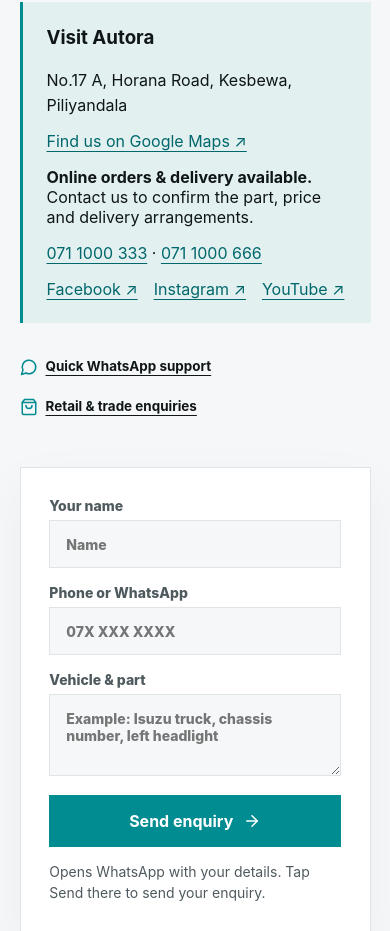
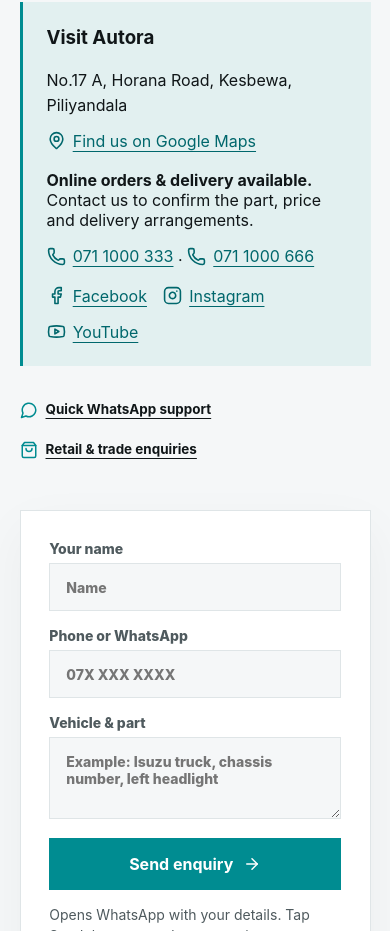
Before and after one commit to nudara2000/autora_website, a React (Vite) app: page / in a window 390 px wide. Shown: the part 7977-8908 px from the top of the page. Built offline with nearby package versions, Linux system fonts and the light colour scheme.

Commit message:
Add matching map phone and social icons to contact links

```diff
--- a/src/components/Contact.jsx
+++ b/src/components/Contact.jsx
@@ -1,4 +1,7 @@
-import { ArrowRight, MessageCircle, ShoppingBag } from "lucide-react";
+import { ArrowRight, MessageCircle, ShoppingBag, MapPin, Phone, Facebook, Instagram, Youtube } from "lucide-react";
+
+const linkStyle = { display: "inline-flex", alignItems: "center", gap: "0.45rem" };
+const iconStyle = { flexShrink: 0 };
 
 // Sri Lankan number 0711000333 in international format.
 const whatsappNumber = "94711000333";
@@ -32,13 +35,13 @@
         <div className="visit-details">
           <h3>Visit Autora</h3>
           <address>No.17 A, Horana Road, Kesbewa, Piliyandala</address>
-          <a href="https://www.google.com/maps/search/?api=1&amp;query=No.17+A+Horana+Road+Kesbewa+Piliyandala" target="_blank" rel="noreferrer">Find us on Google Maps ↗</a>
+          <a style={linkStyle} href="https://www.google.com/maps/search/?api=1&amp;query=No.17+A+Horana+Road+Kesbewa+Piliyandala" target="_blank" rel="noreferrer"><MapPin size={19} style={iconStyle} aria-hidden="true" /> Find us on Google Maps</a>
           <p><strong>Online orders &amp; delivery available.</strong><br/>Contact us to confirm the part, price and delivery arrangements.</p>
-          <p><a href="tel:+94711000333">071 1000 333</a> · <a href="tel:+94711000666">071 1000 666</a></p>
+          <p><a style={linkStyle} href="tel:+94711000333"><Phone size={19} style={iconStyle} aria-hidden="true" /> 071 1000 333</a> · <a style={linkStyle} href="tel:+94711000666"><Phone size={19} style={iconStyle} aria-hidden="true" /> 071 1000 666</a></p>
           <div className="social-links">
-            <a href="https://www.facebook.com/autorapvtltd/" target="_blank" rel="noreferrer">Facebook ↗</a>
-            <a href="https://www.instagram.com/p/DcabB9Gkvgt/" target="_blank" rel="noreferrer">Instagram ↗</a>
-            <a href="https://www.youtube.com/@Autorapvtltd" target="_blank" rel="noreferrer">YouTube ↗</a>
+            <a style={linkStyle} href="https://www.facebook.com/autorapvtltd/" target="_blank" rel="noreferrer"><Facebook size={19} style={iconStyle} aria-hidden="true" /> Facebook</a>
+            <a style={linkStyle} href="https://www.instagram.com/p/DcabB9Gkvgt/" target="_blank" rel="noreferrer"><Instagram size={19} style={iconStyle} aria-hidden="true" /> Instagram</a>
+            <a style={linkStyle} href="https://www.youtube.com/@Autorapvtltd" target="_blank" rel="noreferrer"><Youtube size={19} style={iconStyle} aria-hidden="true" /> YouTube</a>
           </div>
         </div>
         <div className="contact-points">
```
